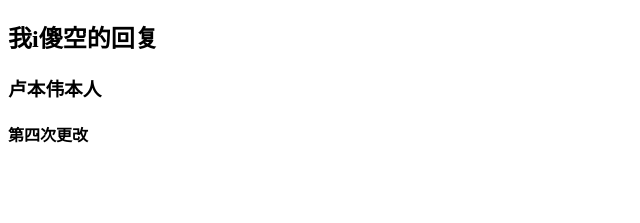
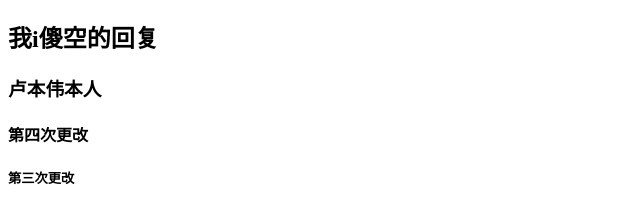
Before and after one commit to helloworld-cell/testDemo, a plain HTML site: page index.html in a window 1280 px wide. Shown: the part 61-284 px from the top of the page, without its empty margins (0-640 px from the left). Drawn offline with Linux system fonts and the light colour scheme.

Commit message:
第三次更改，复习

```diff
--- a/index.html
+++ b/index.html
@@ -11,5 +11,6 @@
     <h2>我i傻空的回复</h2>
     <h3>卢本伟本人</h3>
     <h4>第四次更改</h4>
+    <h5>第三次更改</h5>
 </body>
 </html>
```
